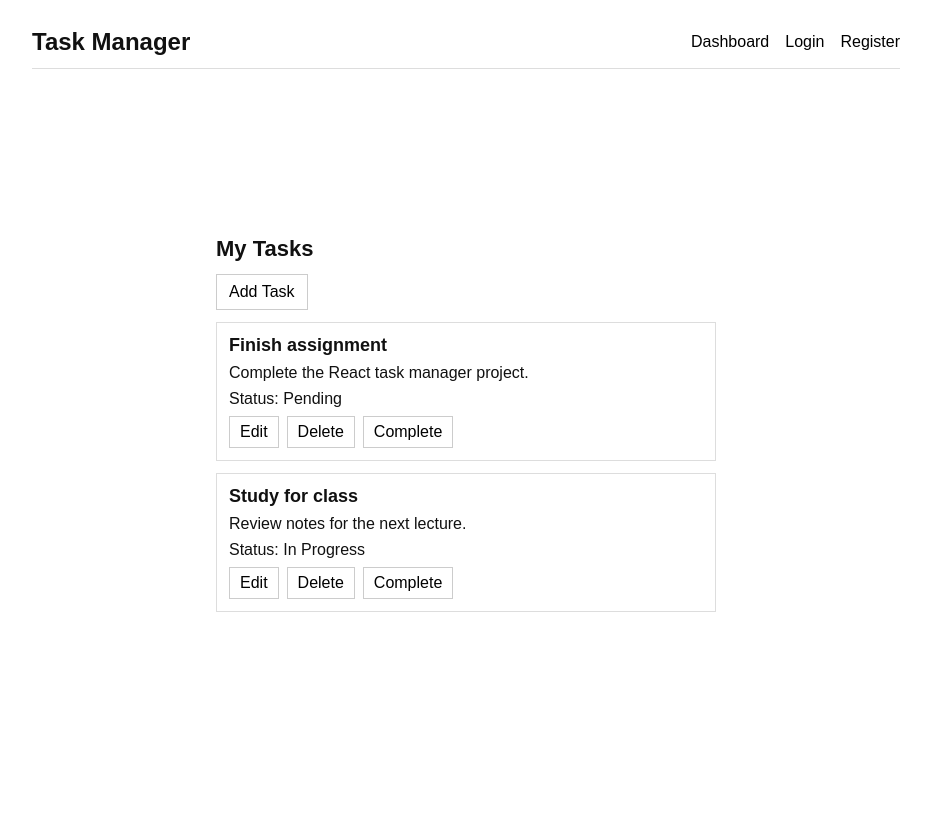
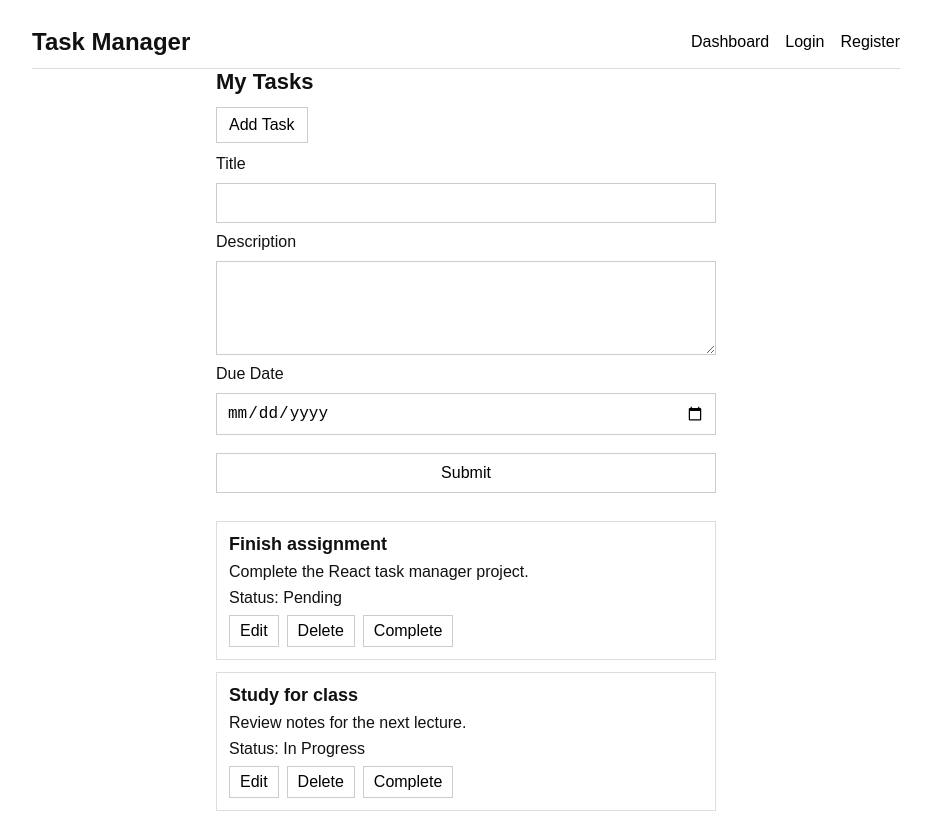
Before and after one commit to goliakash/Task_management_devops_project, a React app in the folder frontend/: page / in a window 1280 px wide. Shown: the whole page, without its empty margins (174-1105 px from the left). Before the commit the page ends 800 px from the top, so only its background shows below. Built offline with nearby package versions, Linux system fonts and the light colour scheme; the HTML template or start-up script is replaced by a standard one.

Commit message:
added some feature in UI

```diff
--- a/frontend/src/App.css
+++ b/frontend/src/App.css
@@ -93,6 +93,36 @@
   padding: 6px 10px;
 }
 
+.task-form {
+  display: flex;
+  flex-direction: column;
+  gap: 10px;
+  margin-bottom: 16px;
+}
+
+.task-form textarea {
+  border: 1px solid #cccccc;
+  padding: 10px;
+  font-size: 16px;
+  font-family: inherit;
+  resize: vertical;
+}
+
+.task-form input {
+  border: 1px solid #cccccc;
+  padding: 10px;
+  font-size: 16px;
+}
+
+.task-form button {
+  margin-top: 8px;
+  border: 1px solid #cccccc;
+  background: #ffffff;
+  padding: 10px;
+  font-size: 16px;
+  cursor: pointer;
+}
+
 .form-page {
   width: 100%;
   max-width: 360px;
--- a/frontend/src/App.jsx
+++ b/frontend/src/App.jsx
@@ -1,6 +1,7 @@
 import { useState } from 'react'
 import './App.css'
 import TaskList from './components/TaskList'
+import TaskForm from './components/TaskForm'
 
 function App() {
   const [currentPage, setCurrentPage] = useState('dashboard')
@@ -43,6 +44,7 @@ function App() {
             <div>
               <button type="button">Add Task</button>
             </div>
+            <TaskForm />
             <TaskList tasks={tasks} />
           </div>
         ) : currentPage === 'login' ? (
--- /dev/null
+++ b/frontend/src/components/TaskForm.jsx
@@ -0,0 +1,18 @@
+function TaskForm() {
+  return (
+    <form className="task-form">
+      <label htmlFor="task-title">Title</label>
+      <input id="task-title" type="text" />
+
+      <label htmlFor="task-description">Description</label>
+      <textarea id="task-description" rows="4" />
+
+      <label htmlFor="task-due-date">Due Date</label>
+      <input id="task-due-date" type="date" />
+
+      <button type="submit">Submit</button>
+    </form>
+  )
+}
+
+export default TaskForm
```
